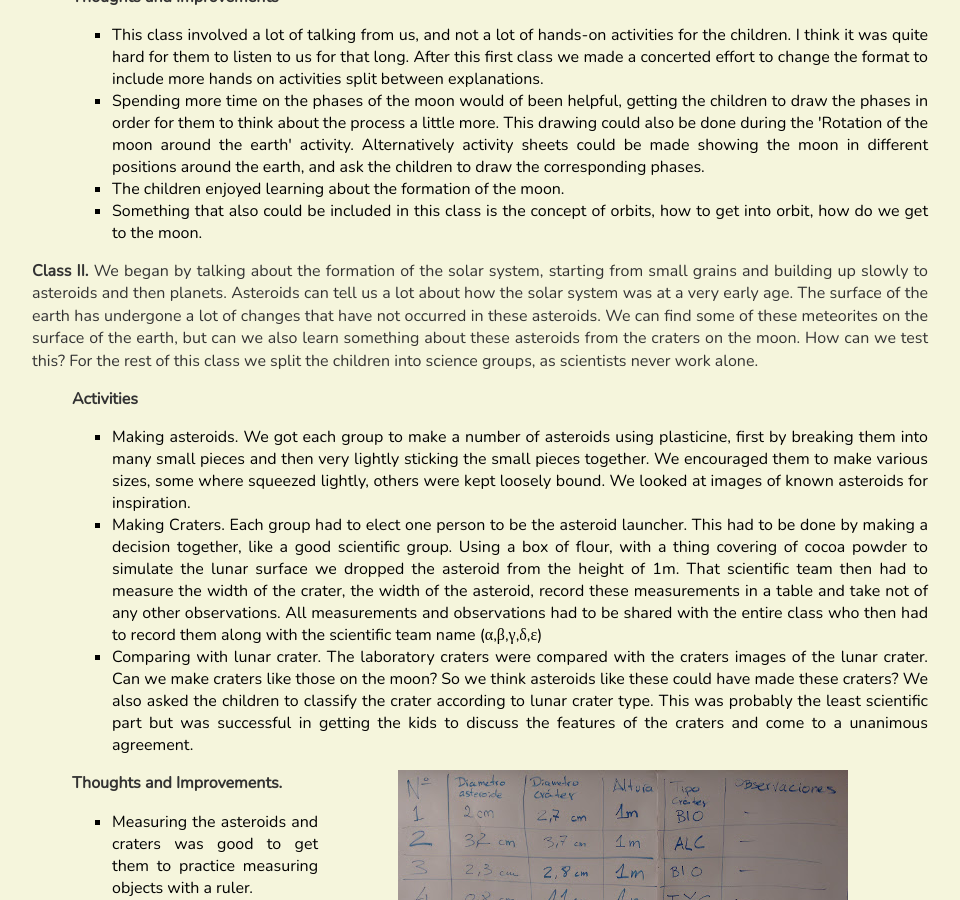
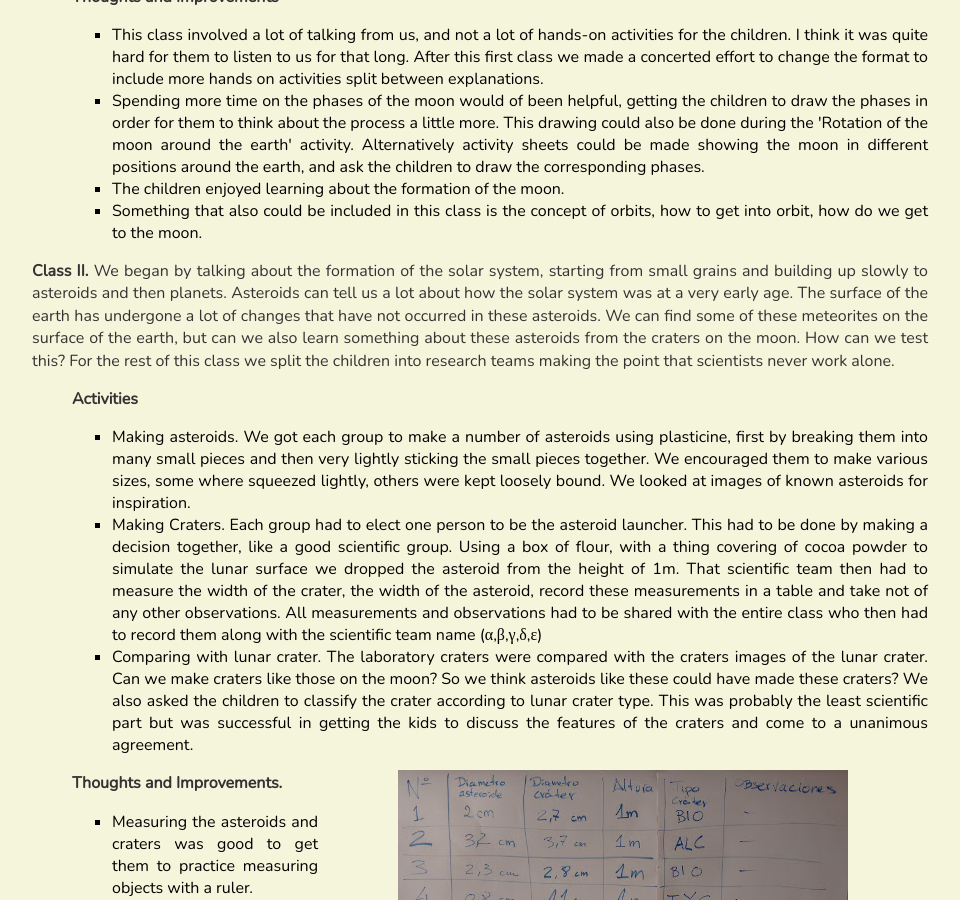
Before and after one commit to twotonnetess/twotonnetess.github.io, a Jekyll site: the page built from communications/pampuri_details.html, in a window 1280 px wide and 900 px high, scrolled down 977 px. Shown: the whole window, without its empty margins (160-1120 px from the left). Built offline with Jekyll 4.4.1, drawn with Linux system fonts in a browser that asks for light colours.

Commit message:
Corrected some wording in communications

```diff
--- a/communications/index.html
+++ b/communications/index.html
@@ -23,7 +23,7 @@ The school management were very accommodating, and enthusiastic, and rearranged
 </p>
 <p>
 
-Considering both our backgrounds in science we decided to make a programme based around astronomy, programming and computer science. Instead of trying to do a better job at teaching then the professional teachers we decided to use these subjects to teach the children how to do science.
+Considering both our backgrounds in science we decided to make a programme based around astronomy, programming and computer science. Instead of trying to do a better job at teaching than the professional teachers we decided to use these subjects to teach the children how to do science.
 </p>
 
 <p>
--- a/communications/pampuri_details.html
+++ b/communications/pampuri_details.html
@@ -56,7 +56,7 @@ title: Campus Pampuri
 
 <p>
 <b> Class II. </b>
-We began by talking about the formation of the solar system, starting from small grains and building up slowly to asteroids and then planets. Asteroids can tell us a lot about how the solar system was at a very early age. The surface of the earth has undergone a lot of changes that have not occurred in these asteroids. We can find some of these meteorites on the surface of the earth, but can we also learn something about these asteroids from the craters on the moon. How can we test this? For the rest of this class we split the children into science groups, as scientists never work alone.
+We began by talking about the formation of the solar system, starting from small grains and building up slowly to asteroids and then planets. Asteroids can tell us a lot about how the solar system was at a very early age. The surface of the earth has undergone a lot of changes that have not occurred in these asteroids. We can find some of these meteorites on the surface of the earth, but can we also learn something about these asteroids from the craters on the moon. How can we test this? For the rest of this class we split the children into research teams making the point that scientists never work alone.
 </p>
 
 <ul>
```
